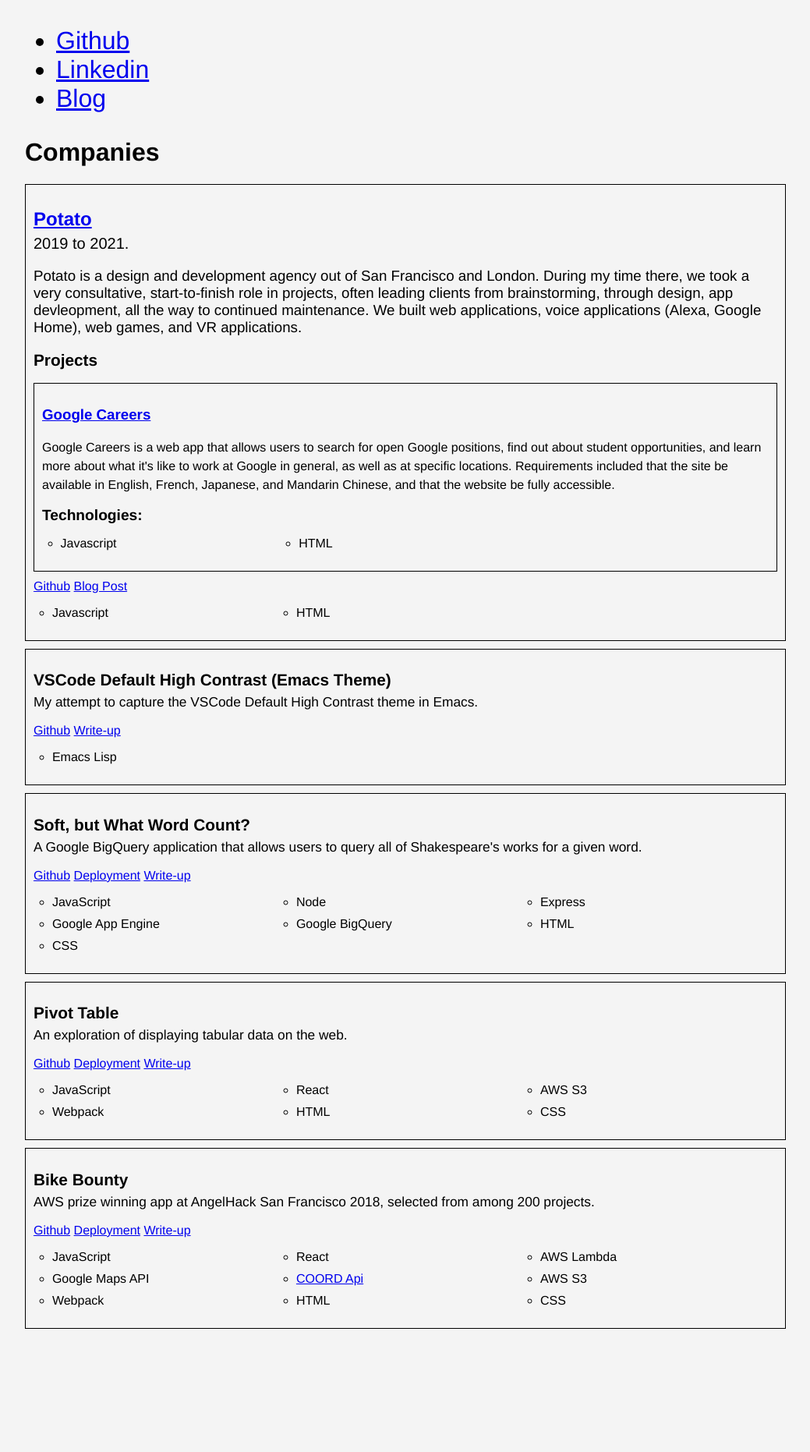
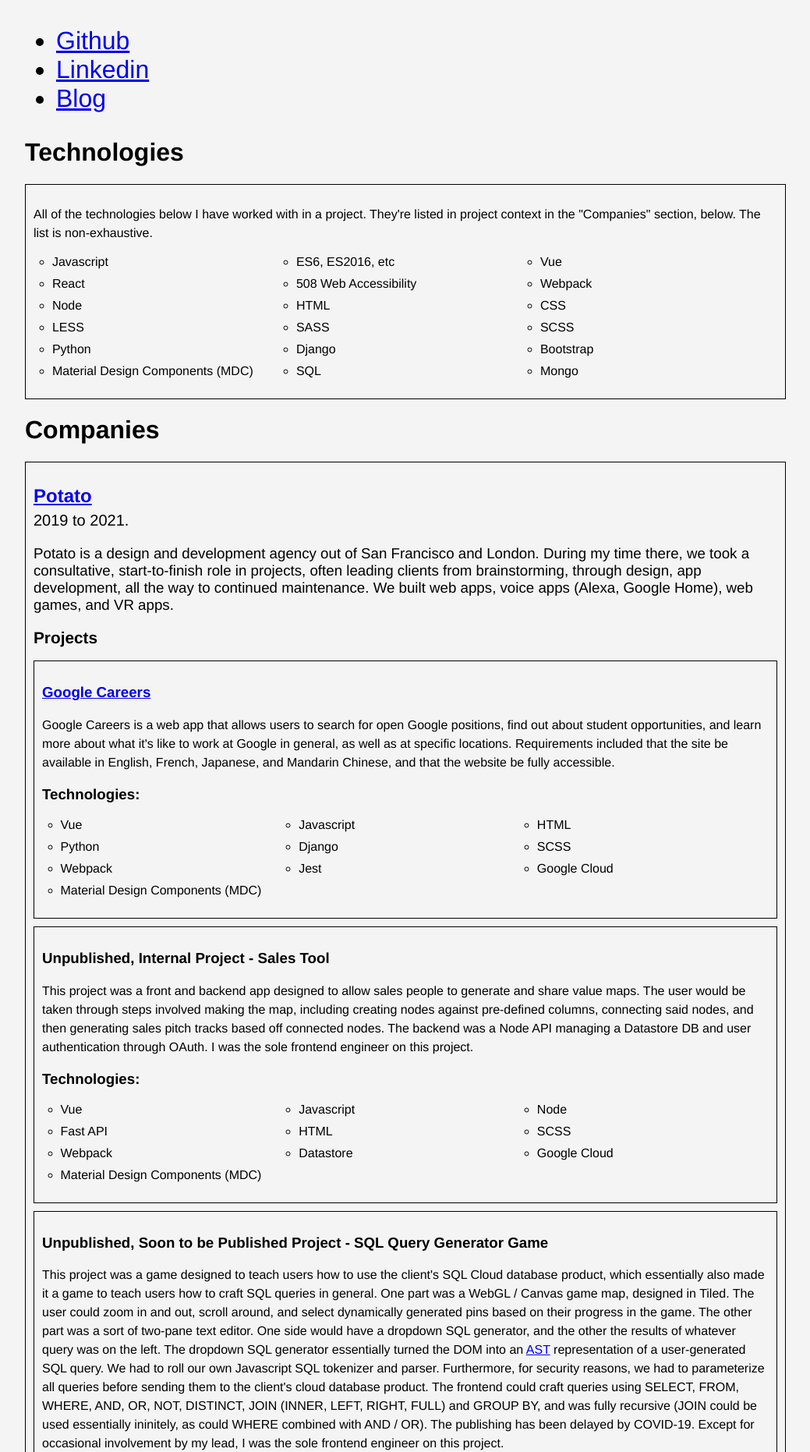
Before and after one commit to komali2/personalWebsite, a PHP site: page /resume.html in a window 1280 px wide. Shown: the part 260-2122 px from the top of the page at 78% size, without its empty margins (120-1159 px from the left). Before the commit the page ends 1964 px from the top, so only its background shows below. Run offline with PHP 8.4, Linux system fonts and the light colour scheme; some libraries are stand-ins or nearby versions.

Commit message:
Finish off resume page
Will probably need to come back for more drafts

```diff
--- a/resume.html
+++ b/resume.html
@@ -12,7 +12,7 @@
   </head>
 
   <body>
-    <main>
+    <main class="resume">
       <header>
         <h1>
           <small>Caleb's</small>
@@ -37,124 +37,274 @@
           </ul>
         </nav>
       </header>
+      <div class="technologies" >
+        <h1>Technologies</h1>
+        <section>
+          <p>
+            All of the technologies below I have worked with in a project.
+            They're listed in project context in the "Companies" section, below.
+            The list is non-exhaustive.
+          </p>
+          <ul>
+            <li>Javascript</li>
+            <li>ES6, ES2016, etc</li>
+            <li>Vue</li>
+            <li>React</li>
+            <li>508 Web Accessibility</li>
+            <li>Webpack</li>
+            <li>Node</li>
+            <li>HTML</li>
+            <li>CSS</li>
+            <li>LESS</li>
+            <li>SASS</li>
+            <li>SCSS</li>
+            <li>Python</li>
+            <li>Django</li>
+            <li>Bootstrap</li>
+            <li>Material Design Components (MDC)</li>
+            <li>SQL</li>
+            <li>Mongo</li>
+          </ul>
+        </section>
+      </div>
       <div class="companies">
         <h1>Companies</h1>
         <section>
           <h1>
-            <a href="https://www.p.ota.to">Potato</a>
+            <a href="https://p.ota.to">Potato</a>
             <small>
               <time datetime="2019">2019</time> to <time datetime="2021">2021</time>.
-              <!-- <a href="https://www.p.ota.to">https://www.p.ota.to</a> -->
+              <!-- <a href="https://p.ota.to">https://p.ota.to</a> -->
             </small>
           </h2>
           <h3>
             Potato is a design and development agency out of San Francisco and London. During my time there,
-            we took a very consultative, start-to-finish role in projects, often leading clients from
-            brainstorming, through design, app devleopment, all the way to continued maintenance. We built
-            web applications, voice applications (Alexa, Google Home), web games, and VR applications.
+            we took a consultative, start-to-finish role in projects, often leading clients from
+            brainstorming, through design, app development, all the way to continued maintenance. We built
+            web apps, voice apps (Alexa, Google Home), web games, and VR apps.
           </h3>
           <h2>
             Projects
           </h2>
           <section class="project">
             <h1>
-              <a href="https://www.careers.google.com">Google Careers</a>
-              <!-- <small><a href="https://www.careers.google.com">https://www.careers.google.com</a> -->
+              <a href="https://careers.google.com">Google Careers</a>
+              <!-- <small><a href="https://careers.google.com">https://www.careers.google.com</a> -->
             </h1>
             <p>
               Google Careers is a web app that allows users to search for open Google positions, find out about
               student opportunities, and learn more about what it's like to work at Google in general, as well
               as at specific locations. Requirements included that the site be available in English, French,
-              Japanese, and Mandarin Chinese, and that the website be fully accessible.
+              Japanese, and Mandarin Chinese, and that the website be fully accessible.             </p>
+            <h1>
+              Technologies:
+            </h1>
+            <ul>
+              <li>Vue</li>
+              <li>Javascript</li>
+              <li>HTML</li>
+              <li>Python</li>
+              <li>Django</li>
+              <li>SCSS</li>
+              <li>Webpack</li>
+              <li>Jest</li>
+              <li>Google Cloud</li>
+              <li>Material Design Components (MDC)</li>
+            </ul>
+          </section>
+          <section class="project">
+            <h1>
+              Unpublished, Internal Project - Sales Tool
+            </h1>
+            <p>
+              This project was a front and backend app designed to allow sales people to generate and share value
+              maps. The user would be taken through steps involved making the map, including creating nodes against
+              pre-defined columns, connecting said nodes, and then generating sales pitch tracks based off connected
+              nodes. The backend was a Node API managing a Datastore DB and user authentication through OAuth. I was
+              the sole frontend engineer on this project.
             </p>
-            <h2>
+            <h1>
               Technologies:
-            </h2>
+            </h1>
+            <ul>
+              <li>Vue</li>
+              <li>Javascript</li>
+              <li>Node</li>
+              <li>Fast API</li>
+              <li>HTML</li>
+              <li>SCSS</li>
+              <li>Webpack</li>
+              <li>Datastore</li>
+              <li>Google Cloud</li>
+              <li>Material Design Components (MDC)</li>
+            </ul>
+          </section>
+          <section class="project">
+            <h1>
+              Unpublished, Soon to be Published Project - SQL Query Generator Game
+            </h1>
+            <p>
+              This project was a game designed to teach users how to use the client's SQL
+              Cloud database product, which essentially also made it a game to teach users
+              how to craft SQL queries in general. One part was a WebGL / Canvas game map,
+              designed in Tiled. The user could zoom in and out, scroll around, and select
+              dynamically generated pins based on their progress in the game. The other part
+              was a sort of two-pane text editor. One side would have a dropdown SQL generator,
+              and the other the results of whatever query was on the left. The dropdown SQL
+              generator essentially turned the DOM into an
+              <a href="https://en.wikipedia.org/wiki/Abstract_syntax_tree">AST</a> representation
+              of a user-generated SQL query. We had to roll our own Javascript SQL tokenizer and
+              parser. Furthermore, for security reasons, we had to parameterize all queries before
+              sending them to the client's cloud database product. The frontend could craft queries using
+              SELECT, FROM, WHERE, AND, OR, NOT, DISTINCT, JOIN (INNER, LEFT, RIGHT, FULL) and GROUP BY,
+              and was fully recursive (JOIN could be used essentially ininitely, as could WHERE combined
+              with AND / OR). The publishing has been delayed by COVID-19. Except for occasional involvement
+              by my lead, I was the sole frontend engineer on this project.
+            </p>
+            <h1>
+              Technologies:
+            </h1>
+            <ul>
+              <li>Vue</li>
+              <li>Javascript</li>
+              <li>Node</li>
+              <li>Fast API (Node framework)</li>
+              <li>HTML</li>
+              <li>SCSS</li>
+              <li>Webpack</li>
+              <li>SQL</li>
+              <li>Canvas</li>
+              <li>WebGL</li>
+              <li>Tiled</li>
+              <li>Google Cloud</li>
+            </ul>
+          </section>
+          <section class="project">
+            <h1>
+              Further Projects
+            </h1>
+            <p>
+              I worked on a lot of various projects while at Potato, but I don't want to have a 30 page resume.
+              If you're curious, feel free to ask!
+            </p>
+          </section>
+        </section>
+
+        <section>
+          <h1>
+            <a href="https://www.electricimp.com/">Electric Imp</a>
+            <small>
+              <time datetime="2016">2016</time> to <time datetime="2019">2019</time>.
+              <!-- <a href="https://www.electricimp.com">electricimp.com</a> -->
+            </small>
+          </h2>
+          <h3>
+            Electric Imp is an IOT company in Mountain View. The product is a combination of a cloud service for IoT devices,
+            a secure operating system to run on recommended hardware, and a factory flow for producing IoT
+            devices. The primary focus is on securing every step of producing IoT products. From the website:
+            "The Electric Imp Platform is purpose-built for IoT with a unique edge-to-enterprise architecture;
+            featuring fully integrated hardware, device and cloud software, communications, APIs,
+            managed cloud services, and continuous security for a complete and solution-ready offering."
+          </h3>
+          <h2>
+            Projects
+          </h2>
+          <section class="project">
+            <h1>
+              <a href="https://impcentral.electricimp.com">Imp Central</a>
+              <!-- <small><a href="https://impcentral.electricimp.com">impcentral.electricimp.com</a> -->
+            </h1>
+            <p>
+              ImpCentral is the device management platform for Electric Imp Cloud and Electric Imp devices.
+              Users can write, lint, and upload code to devices and servers. Users can also see the status
+              of all of their devices, which could number in the hundreds of thousands. The frontend is
+              a Backbone and Marionette app, using the Ace library as a web IDE, and Bootstrap as a CSS library.
+              Originally, the app was bundled with Grunt, and there was no unit testing framework (although we had
+              an incredible QA team). During my time, I upgraded the build system to use Webpack 3. Halfway through
+              the upgrade, Webpack 4 was released, and so I redid the work to use Webpack 4, issuing several pull
+              requests to major libraries (bootstrap, etc) to make them compatible with Webpack 4 so we could continue
+              using them. I enabled hot-reloading for the team and took advantage of other Webpack features to reduce
+              our bundle size and automate other parts of our workflow. I also integrated unit tests through Jest.
+              The backend was various services in Node and Go, talking to various other services such as RabbitMQ.
+              The application was mirrored across every major cloud provider, including AWS, Google Cloud, and Azure,
+              as some clients wanted private clouds. Imp device VMs, and their paired servers, are programmed with Squirrel.
+              Imp OS is written in C.
+            </p>
+            <h1>
+              Technologies:
+            </h1>
             <ul>
               <li>Javascript</li>
+              <li>Node</li>
+              <li>Backbone JS</li>
+              <li>Marionette JS</li>
               <li>HTML</li>
+              <li>LESS</li>
+              <li>Bootstrap</li>
+              <li>Ace editor</li>
+              <li>Grunt</li>
+              <li>Webpack</li>
+              <li>Jest</li>
+              <li>Google Cloud</li>
+              <li>AWS</li>
+              <li>Azure</li>
             </ul>
           </section>
-          <a href="https://github.com/komali2/highlights-getter">Github</a>
-          <a href="https://blog.calebjay.com/posts/highlights-getter/">Blog Post</a>
-          <ul>
-            <li>Javascript</li>
-            <li>HTML</li>
-          </ul>
+          <section class="project">
+            <h1>
+              Imp  CMS
+            </h1>
+            <p>
+              As more clients contracted for Electric Imp's private cloud offering, we needed a way for them to manage
+              common requests like user management or certain text changes without needing to file a support ticket
+              with our relatively small engineering team. So, I was tasked with setting up a CMS that would deploy
+              alongside all cloud instances. It was a Vue app that talked to a Node API.
+            </p>
+            <h1>
+              Technologies:
+            </h1>
+            <ul>
+              <li>Vue</li>
+              <li>Javascript</li>
+              <li>Node</li>
+              <li>HTML</li>
+              <li>SCSS</li>
+              <li>Material Design Components</li>
+              <li>Webpack</li>
+            </ul>
+          </section>
         </section>
+      </div>
+      <div class="personal">
+        <h1>Personal</h1>
         <section>
-          <h2>
-            VSCode Default High Contrast (Emacs Theme)
-            <small>
-              My attempt to capture the VSCode Default High Contrast theme in Emacs.
-            </small>
-          </h2>
-          <a href="https://github.com/komali2/Emacs-VSCode-Default-High-Contrast">Github</a>
-          <a href="vscode-default-high-contrast.html">Write-up</a>
-          <ul>
-            <li>Emacs Lisp</li>
-          </ul>
-        </section>
-        <section>
-          <h2>
-            Soft, but What Word Count?
-            <small>
-              A Google BigQuery application that allows users to query all of Shakespeare's works for a given word.
-            </small>
-          </h2>
-          <a href="https://github.com/komali2/softButWhatWordCount">Github</a>
-          <a href="http://www.calebjay.com/softbutwhatwordcount">Deployment</a>
-          <a href="soft-but-what-word-count.html">Write-up</a>
-          <ul>
-            <li>JavaScript</li>
-            <li>Node</li>
-            <li>Express</li>
-            <li>Google App Engine</li>
-            <li>Google BigQuery</li>
-            <li>HTML</li>
-            <li>CSS</li>
-          </ul>
-        </section>
-        <section>
-          <h2>
-            Pivot Table
-            <small>
-              An exploration of displaying tabular data on the web.
-            </small>
-          </h2>
-          <a href="https://github.com/komali2/pivot-tables">Github</a>
-          <a href="http://www.calebjay.com/pivottable">Deployment</a>
-          <a href="pivot-table.html">Write-up</a>
-          <ul>
-            <li>JavaScript</li>
-            <li>React</li>
-            <li>AWS S3</li>
-            <li>Webpack</li>
-            <li>HTML</li>
-            <li>CSS</li>
-          </ul>
-        </section>
-        <section>
-          <h2>
-            Bike Bounty
-            <small>
-              AWS prize winning app at AngelHack San Francisco 2018, selected from among 200 projects.
-            </small>
-          </h2>
-          <a href="https://github.com/Bike-Finder-Angelhack-2018/bike-bounty">Github</a>
-          <a href="http://www.calebjay.com/bikebounty">Deployment</a>
-          <a href="bike-bounty.html">Write-up</a>
-          <ul>
-            <li>JavaScript</li>
-            <li>React</li>
-            <li>AWS Lambda</li>
-            <li>Google Maps API</li>
-            <li><a href="https://coord.co/">COORD Api</a></li>
-            <li>AWS S3</li>
-            <li>Webpack</li>
-            <li>HTML</li>
-            <li>CSS</li>
-          </ul>
+          <p>
+            I live in Taipei, Taiwan. I'm open to local or remote roles. I don't
+            intend to move back to the USA any time in the next 3 years. I have an
+            unrestricted Gold Card work visa that allows me to work for Taiwanese or
+            foreign companies with, well, no restrictions.
+          </p>
+          <p>
+            In my journey to discover the trailhead to my path as a Software Engineer,
+            I've worked as an English teacher in China, Japan, and Taiwan. I've also
+            worked as a recruiter in Taiwan and the USA. This have given me a unique
+            advantage when mentoring budding engineers. If this describes you (or doesn't!),
+            please feel free to contact me!
+          </p>
+          <p>
+            I need to always be learning new things in order to feel happy. Right now,
+            I'm working on achieving Mandarin fluency, bolstering my backend skills in
+            Javascript and Python, learning native programming on microcontrollers as well
+            as on iOS and Android, undergoing a Bachelor's in Computer Science curriculum
+            through online courses, studying philosophy of mind, and trying (poorly)
+            to produce music in Ableton.
+          </p>
+          <p>
+            My hobbies include motorcycling, baking, cooking, hiking, camping, weightlifting,
+            reading, writing, photography, music production, and traveling.
+            I blog about some of this, feel free to read
+            at <a href="https://blog.calebjay.com">blog.calebjay.com</a>.
+          </p>
         </section>
       </div>
     </main>
--- a/styles.css
+++ b/styles.css
@@ -53,11 +53,11 @@ ul.column-style li {
     margin-top: 5px;
 }
 
-.companies h2 {
+.resume section h2 {
     font-size: 1.3em;
 }
 
-.companies h3 {
+.resume section h3 {
     font-weight: normal;
 }
 
```
